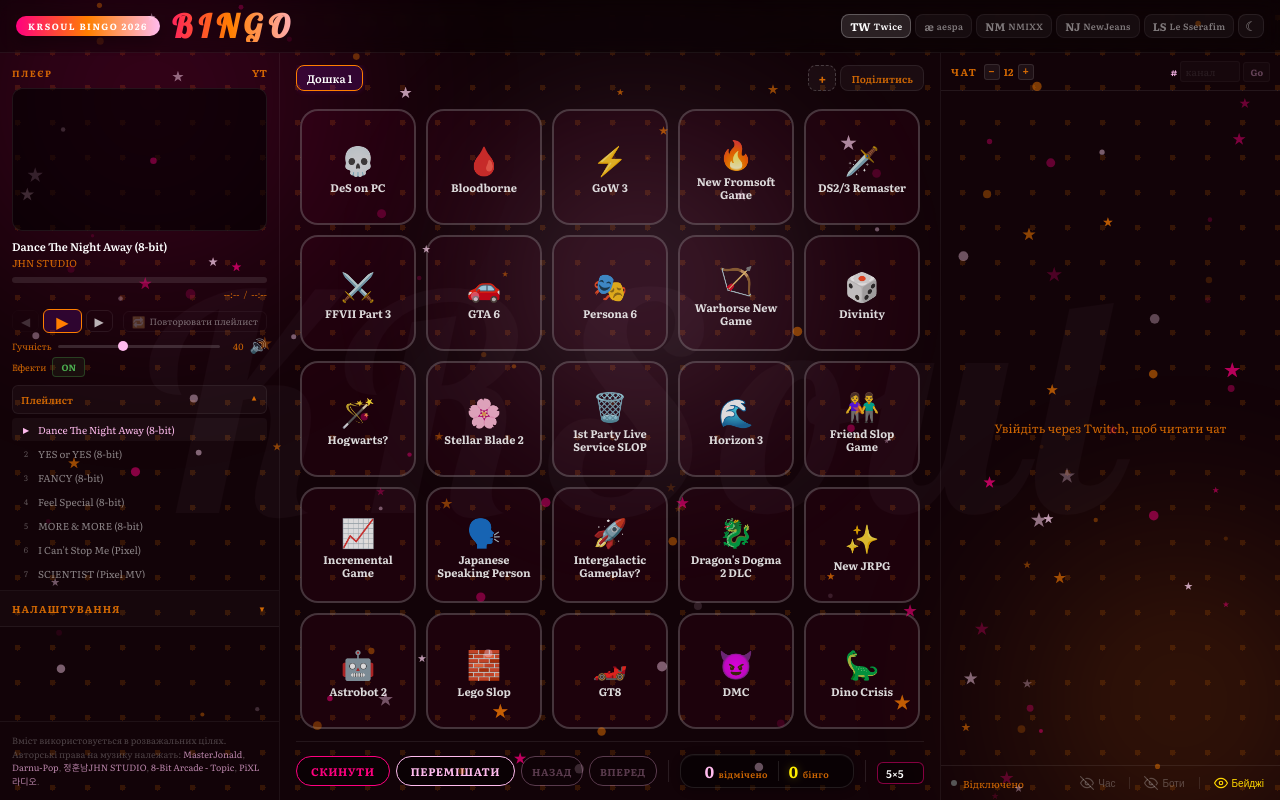
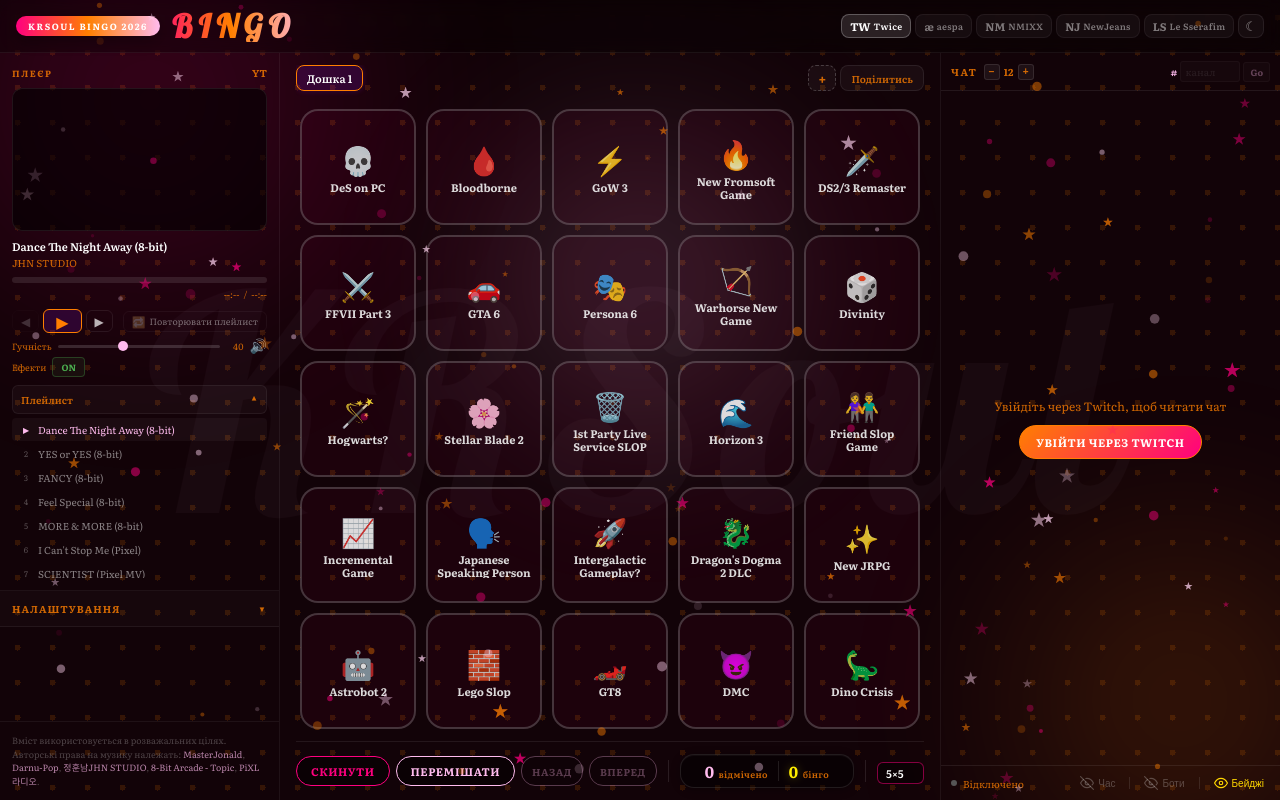
Before and after one commit to senpos/krsoul-bingo, a website with bundled scripts: page index.html in a window 1280 px wide. Built offline with nearby package versions, Linux system fonts and the light colour scheme; no server answers; a web font is replaced by a local one.

Commit message:
feat: add Twitch login button to chat widget

```diff
--- a/index.html
+++ b/index.html
@@ -364,6 +364,7 @@
               </template>
               <div class="chat-login-prompt" x-show="!chatConnected && !isLoggedIn">
                 <p>Увійдіть через Twitch, щоб читати чат</p>
+                <button class="btn twitch-login" @click="login()">Увійти через Twitch</button>
               </div>
             </div>
             <div class="chat-footer">
```
